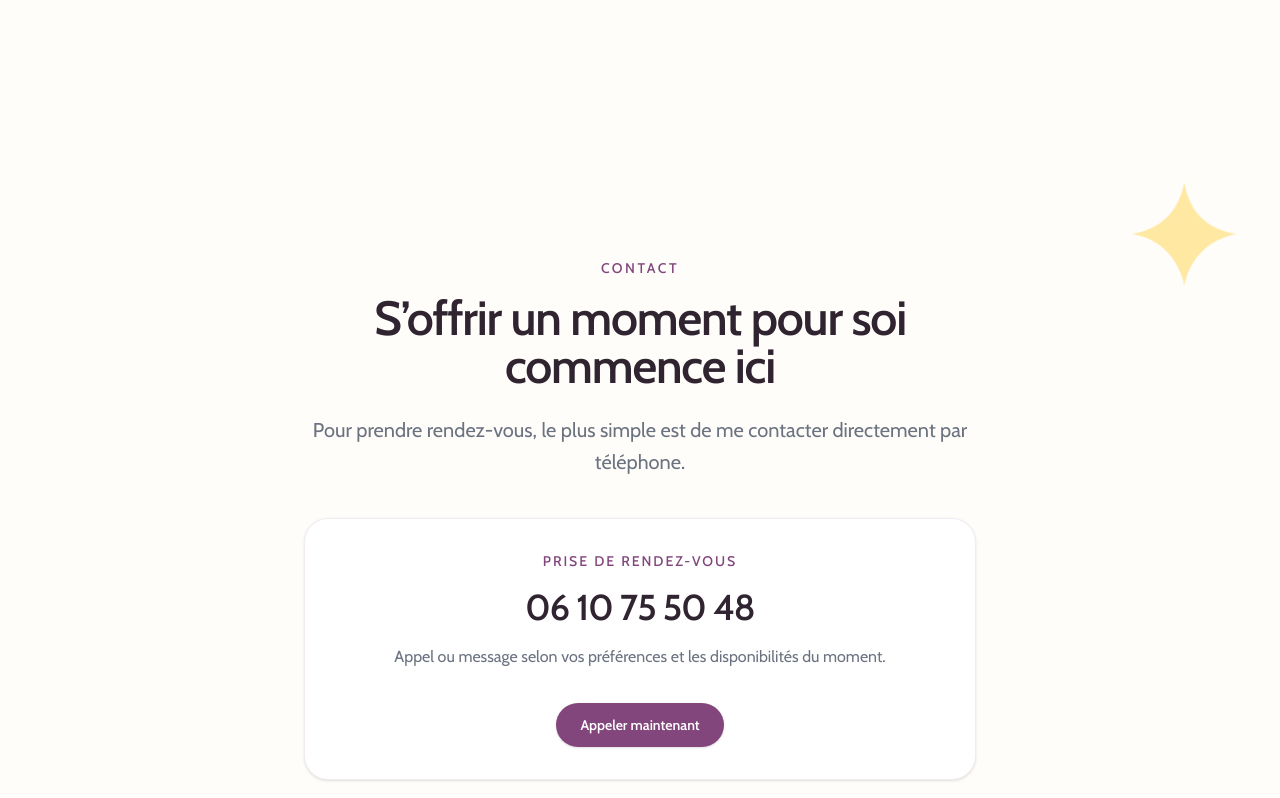
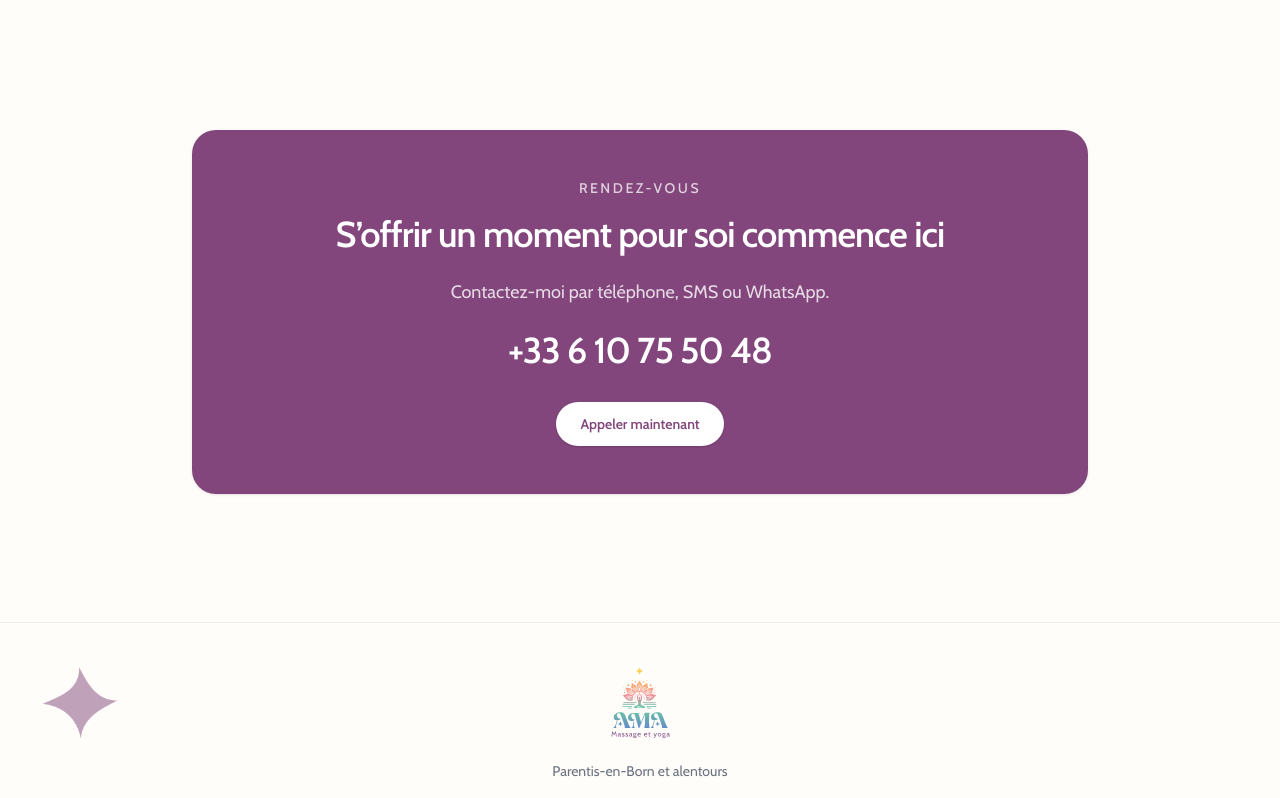
Before and after one commit to sgautier-dev/amamassageyoga, a Next.js app: page / in a window 1280 px wide. Shown: the part 6040-6838 px from the top of the page. Built offline with nearby package versions, Linux system fonts and the light colour scheme.

Commit message:
cta updated

```diff
--- a/src/app/a-propos/page.tsx
+++ b/src/app/a-propos/page.tsx
@@ -216,7 +216,6 @@ export default function AProposPage() {
 
 			<BookingCta
 				title="Du corps au cœur, une invitation à revenir à soi."
-				description="Contactez-moi par téléphone, SMS ou WhatsApp."
 			/>
 		</main>
 	)
--- a/src/app/soins-et-tarifs/page.tsx
+++ b/src/app/soins-et-tarifs/page.tsx
@@ -566,10 +566,7 @@ export default function SoinsEtTarifsPage() {
 				</Reveal>
 			</section>
 
-			<BookingCta
-				title="S’offrir un temps pour revenir à soi"
-				description="Contactez-moi par téléphone, SMS ou WhatsApp."
-			/>
+			<BookingCta />
 		</main>
 	)
 }
--- a/src/components/Contact.tsx
+++ b/src/components/Contact.tsx
@@ -1,69 +1,13 @@
-import Image from "next/image"
-import Link from "next/link"
-
-import Reveal from "@/components/reveal"
+import BookingCta from "@/components/booking-cta"
 
 export default function Contact() {
 	return (
-		<section
-			id="contact"
-			aria-labelledby="contact-heading"
-			className="relative isolate overflow-hidden px-6 py-24 sm:py-32 lg:px-8"
-		>
-			<Image
-				src="/graphics/ama-star-yellow.png"
-				alt=""
-				aria-hidden="true"
-				width={140}
-				height={140}
-				className="pointer-events-none absolute top-10 right-10 z-0 hidden w-24 select-none opacity-50 sm:block lg:top-12 lg:right-10 lg:w-28"
+		<div id="contact">
+			<BookingCta
+				headingId="contact-heading"
+				eyebrow="Rendez-vous"
+				title="S’offrir un moment pour soi commence ici"
 			/>
-
-			<div className="relative z-10 mx-auto max-w-2xl text-center">
-				<Reveal>
-					<p className="text-sm font-medium uppercase tracking-[0.18em] text-ama-purple">
-						Contact
-					</p>
-
-					<h2
-						id="contact-heading"
-						className="mt-4 text-4xl font-semibold tracking-tight text-foreground sm:text-5xl"
-					>
-						S’offrir un moment pour soi commence ici
-					</h2>
-
-					<p className="mt-6 text-lg leading-8 text-muted sm:text-xl">
-						Pour prendre rendez-vous, le plus simple est de me contacter
-						directement par téléphone.
-					</p>
-				</Reveal>
-
-				<Reveal delay="sm">
-					<div className="mt-10 rounded-3xl border border-ama-purple/10 bg-white p-8 shadow-sm">
-						<p className="text-sm font-medium uppercase tracking-[0.14em] text-ama-purple">
-							Prise de rendez-vous
-						</p>
-
-						<p className="mt-4 text-3xl font-semibold tracking-tight text-foreground sm:text-4xl">
-							06 10 75 50 48
-						</p>
-
-						<p className="mt-4 text-base leading-7 text-muted">
-							Appel ou message selon vos préférences et les disponibilités du
-							moment.
-						</p>
-
-						<div className="mt-8">
-							<Link
-								href="tel:0610755048"
-								className="inline-flex items-center justify-center rounded-full bg-ama-purple px-6 py-3 text-sm font-semibold text-white shadow-sm transition-all duration-200 hover:-translate-y-0.5 hover:bg-ama-pink hover:shadow-md"
-							>
-								Appeler maintenant
-							</Link>
-						</div>
-					</div>
-				</Reveal>
-			</div>
-		</section>
+		</div>
 	)
 }
--- a/src/components/booking-cta.tsx
+++ b/src/components/booking-cta.tsx
@@ -7,14 +7,16 @@ type BookingCtaProps = {
 	title?: string
 	description?: string
 	buttonLabel?: string
+	headingId?: string
 	className?: string
 }
 
 export default function BookingCta({
 	eyebrow = "Prendre rendez-vous",
 	title = "S’offrir un temps pour revenir à soi",
-	description,
+	description = "Contactez-moi par téléphone, SMS ou WhatsApp.",
 	buttonLabel = "Appeler maintenant",
+	headingId,
 	className = "",
 }: BookingCtaProps) {
 	return (
@@ -24,7 +26,10 @@ export default function BookingCta({
 					{eyebrow}
 				</p>
 
-				<h2 className="mt-4 text-3xl font-semibold tracking-tight sm:text-4xl">
+				<h2
+					id={headingId}
+					className="mt-4 text-3xl font-semibold tracking-tight sm:text-4xl"
+				>
 					{title}
 				</h2>
 
@@ -35,12 +40,12 @@ export default function BookingCta({
 				) : null}
 
 				<p className="mt-6 text-3xl font-semibold tracking-tight text-white sm:text-4xl">
-					06 10 75 50 48
+					+33 6 10 75 50 48
 				</p>
 
 				<div className="mt-8">
 					<Link
-						href="tel:0610755048"
+						href="tel:+33610755048"
 						className="inline-flex items-center justify-center rounded-full bg-white px-6 py-3 text-sm font-semibold text-ama-purple shadow-sm transition-all duration-200 hover:-translate-y-0.5 hover:bg-ama-yellow hover:shadow-md"
 					>
 						{buttonLabel}
```
